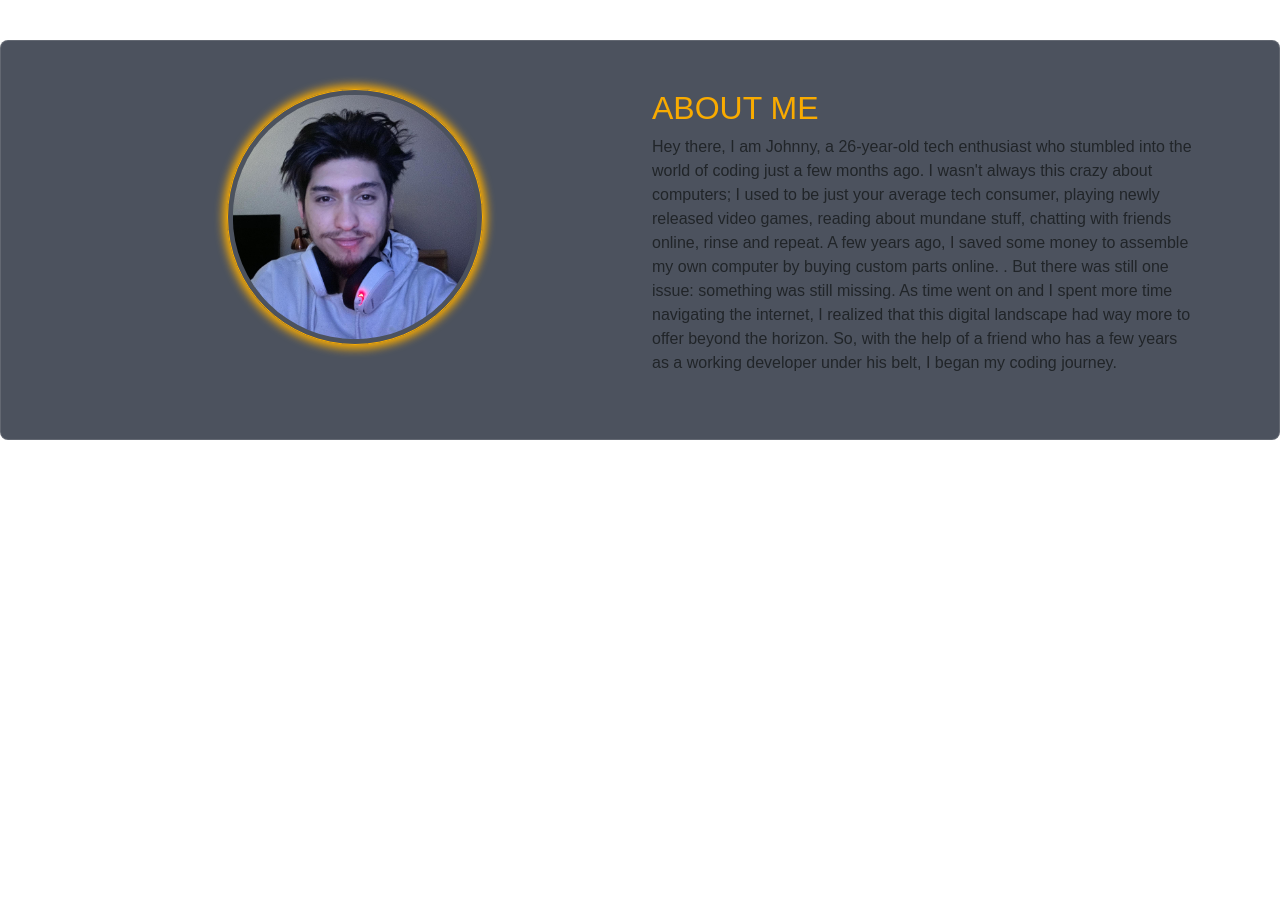
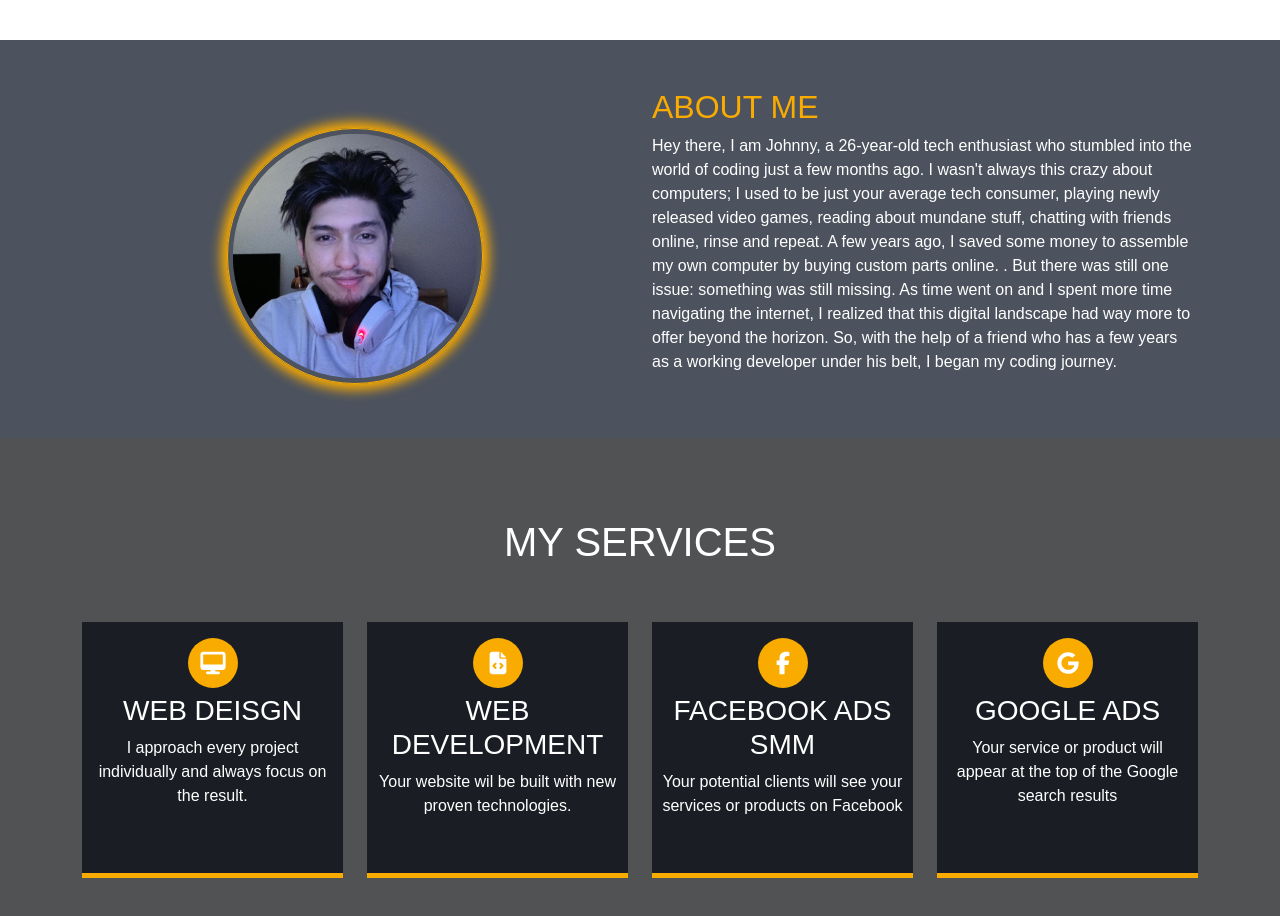
Before and after one commit to Staz1997/Portfolio-Project, a React (Create React App) app: page / in a window 1280 px wide. Shown: the part 800-1716 px from the top of the page. Before the commit the page ends 1240 px from the top, so only its background shows below. Built offline with nearby package versions, Linux system fonts and the light colour scheme.

Commit message:
Services Completed

```diff
--- a/package.json
+++ b/package.json
@@ -4,6 +4,7 @@
   "private": true,
   "dependencies": {
     "@fortawesome/fontawesome-svg-core": "^6.4.2",
+    "@fortawesome/free-brands-svg-icons": "^6.4.2",
     "@fortawesome/free-solid-svg-icons": "^6.4.2",
     "@fortawesome/react-fontawesome": "^0.2.0",
     "@testing-library/jest-dom": "^5.17.0",
--- a/src/App.css
+++ b/src/App.css
@@ -41,9 +41,9 @@
 @import url('https://fonts.googleapis.com/css2?family=Montserrat:wght@500&display=swap');
 
 :root {
-  --primary-white: #fff;
+  --primary-white: #ffffff;
   --primary-orange: #f9ab00;
-  --primary-dark: rgba(255, 255, 255, 0);
+  --primary-dark: rgb(52, 58, 64);
   --primary-red: #ef4035;
   --primary-hover-red: #f33501;
   --primary-secondary-dark: #848689;
@@ -102,8 +102,8 @@
   margin-right: 0.75rem;
   margin-left: 0.75rem;
   color: var(--primary-white) !important;
-  border-top: 1px solid var(--primary-dark);
-  border-bottom: 1px solid var(--primary-dark);
+  border-top: 1px;
+  border-bottom: 1px;
 
 }
 
@@ -194,7 +194,7 @@
   margin: 2rem;
   backdrop-filter: blur(2px) saturate(180%);
   -webkit-backdrop-filter: blur(5px) saturate(180%);
-  background-color: rgba(40, 17, 17, 0.5);
+  background-color: rgba(52, 58, 64, 0.5);
   border-radius: 8px;
   border: 1px solid rgba(255, 255, 255, 0.125);
 
@@ -202,34 +202,25 @@
 
 .btn-main-offer:hover {
   text-decoration: none;
-  box-shadow: 0px 0px 10px 6px var(--primary-red);
-  color: var(--primary-white);
+  box-shadow: 0px 0px 10px 6px var(--primary-hover-red);
   transition: .1s ease;
-  background-color: var(--primary-red);
+  background-color: var(--primary-hover-red);
+  border: 0px;
 }
 
-/*-------------HEADER ABOUT ME-------------*/
+/*-------------ABOUT ME-------------*/
 
 .aboutme-wrapper {
   display: flex;
-  position: absolute;
-  left: 0px;
-  right: 0px;
-  flex-direction: column;
-  align-items: bottom;
-  text-align: bottom;
-  z-index: 2;
-  backdrop-filter: blur(3px) saturate(180%);
-  -webkit-backdrop-filter: blur(10px) saturate(180%);
+  position: relative;
   background-color: rgba(17, 25, 40, 0.75);
-  border-radius: 8px;
-  border: 1px solid rgba(255, 255, 255, 0.125);
 }
 
 .photo-wrap {
   display: flex;
   justify-content: center;
   align-items: center;
+  margin-top: 40px;
 }
 
 .profile-img {
@@ -237,7 +228,7 @@
   border-radius: 50%;
   padding: .3rem;
   border: 1px solid var(--primary-orange);
-  box-shadow: 0px 0px 8px 4px var(--primary-orange);
+  box-shadow: 0px 0px 12px 6px var(--primary-orange);
 }
 
 .about-heading {
@@ -245,6 +236,11 @@
   text-transform: uppercase;
   font-size: 2.0rem;
 }
+
+.paragraph {
+  color: var(--primary-white);
+}
+
 
 @media (max-width:468px) {
   .about-heading {
@@ -266,3 +262,72 @@
     }
   }
 }
+
+/*-------------SERVICES-------------*/
+
+.services-wrapper {
+  position: relative;
+  text-align: center;
+  padding: 2rem;
+  background-color: rgba(22, 25, 27, 0.75);
+}
+
+.services h1 {
+  color: var(--primary-white);
+  text-transform: uppercase;
+}
+
+.services h3 {
+  color: var(--primary-white);
+  text-transform: uppercase;
+}
+
+.services .circle {
+  position: relative;
+  margin: 0.375rem auto;
+  background: var(--primary-orange);
+  border-radius: 50%;
+  width: 3.125rem;
+  height: 3.125rem;
+}
+
+.services .icon {
+  font-size: 1.4rem;
+  color: var(--primary-white);
+  position: absolute;
+  top: 50%;
+  left: 50%;
+  transform: translate(-50%, -50%);
+}
+
+.services .box {
+  height: 16rem;
+  border-bottom: 0.3125rem solid var(--primary-orange);
+  padding: 0.625rem;
+  margin-bottom: 1.875rem;
+  background-color: rgba(9, 13, 20, 0.75);
+}
+
+.services .box:hover {
+  background: var(--primary-orange);
+  border-bottom: 0.3125rem solid var(--primary-dark);
+  box-shadow: 0px 0px 12px 6px var(--primary-orange);
+  border-radius: 8px;
+  transition: 0.2s ease;
+}
+
+.services .box:hover .icon {
+  color: var(--primary-dark);
+}
+
+.services .box:hover .circle {
+  background: var(--primary-white);
+}
+
+.services .box:hover p {
+  color: var(--primary-dark);
+}
+
+.services .box p {
+  color: var(--primary-white);
+}
--- a/src/App.js
+++ b/src/App.js
@@ -3,7 +3,8 @@
 import Navbar from "./components/Navbar"
 import Header from "./components/Header"
 import Particles from "./components/Particles"
-import AboutMe from './components/AboutMe';
+import AboutMe from "./components/AboutMe"
+import Services from "./components/Services"
 
 function App() {
 
@@ -13,6 +14,7 @@
       <Navbar />
       <Header />
       <AboutMe />
+      <Services />
     </>
   );
 }
--- a/src/components/AboutMe.js
+++ b/src/components/AboutMe.js
@@ -1,7 +1,7 @@
 import React from "react"
 import author from "../Me.png"
 
-function AboutMe() {
+const AboutMe = () => {
   return (
     <div className="aboutme-wrapper">
       <div className="container py-5">
@@ -13,7 +13,7 @@
           </div>
           <div className="col-lg-6 col-xm-12">
             <h1 className="about-heading">about me</h1>
-            <p>
+            <p className="paragraph">
               Hey there, I am Johnny, a 26-year-old tech enthusiast who stumbled into the world of coding just a few months ago.
 
               I wasn't always this crazy about computers; I used to be just your average tech consumer, playing newly released video games, reading about mundane stuff, chatting with friends online, rinse and repeat. A few years ago, I saved some money to assemble my own computer by buying custom parts online.
--- /dev/null
+++ b/src/components/Services.js
@@ -0,0 +1,51 @@
+import React from "react"
+import { FontAwesomeIcon } from "@fortawesome/react-fontawesome";
+import { faFacebookF, faGoogle } from "@fortawesome/free-brands-svg-icons";
+import { faDesktop, faFileCode } from "@fortawesome/free-solid-svg-icons";
+
+const Services = () => {
+  return (
+    <div className="services-wrapper">
+      <div className="services">
+        <h1 className="py-5">my services</h1>
+        <div className="container">
+          <div className="row">
+            <div className="col-md-3 com-sm-6">
+              <div className="box">
+                <div className="circle"><FontAwesomeIcon className="icon" icon={faDesktop} size="2x" /></div>
+                <h3>Web Deisgn</h3>
+                <p>I approach every project individually and always focus on the result.</p>
+              </div>
+            </div>
+            {/* - */}
+            <div className="col-md-3 com-sm-6">
+              <div className="box">
+                <div className="circle"><FontAwesomeIcon className="icon" icon={faFileCode} size="2x" /></div>
+                <h3>Web Development</h3>
+                <p>Your website wil be built with new proven technologies.</p>
+              </div>
+            </div>
+            {/* - */}
+            <div className="col-md-3 com-sm-6">
+              <div className="box">
+                <div className="circle"><FontAwesomeIcon className="icon" icon={faFacebookF} size="2x" /></div>
+                <h3>Facebook Ads SMM</h3>
+                <p>Your potential clients will see your services or products on Facebook</p>
+              </div>
+            </div>
+            {/* - */}
+            <div className="col-md-3 com-sm-6">
+              <div className="box">
+                <div className="circle"><FontAwesomeIcon className="icon" icon={faGoogle} size="2x" /></div>
+                <h3>Google Ads</h3>
+                <p>Your service or product will appear at the top of the Google search results</p>
+              </div>
+            </div>
+          </div>
+        </div>
+      </div>
+    </div>
+  )
+}
+
+export default Services;
```
Also changed, not shown: 1 other file (tests, documents, lock files or other folders).
